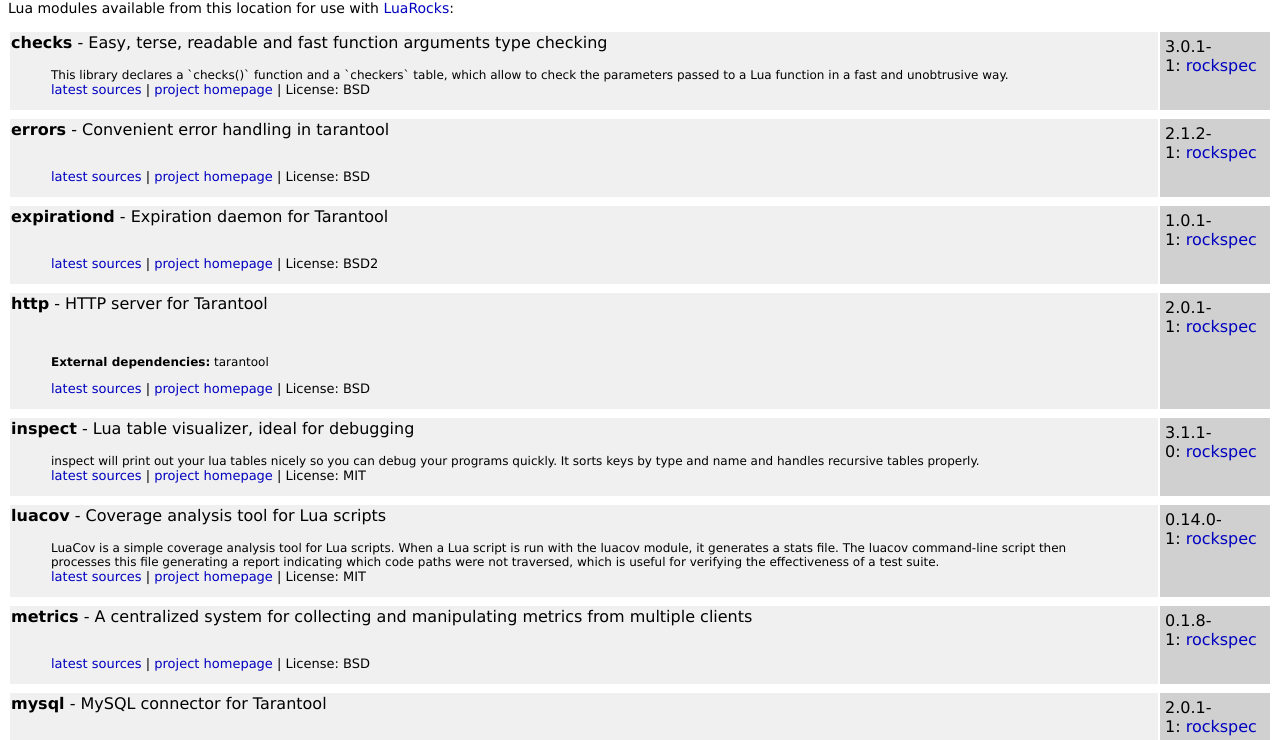
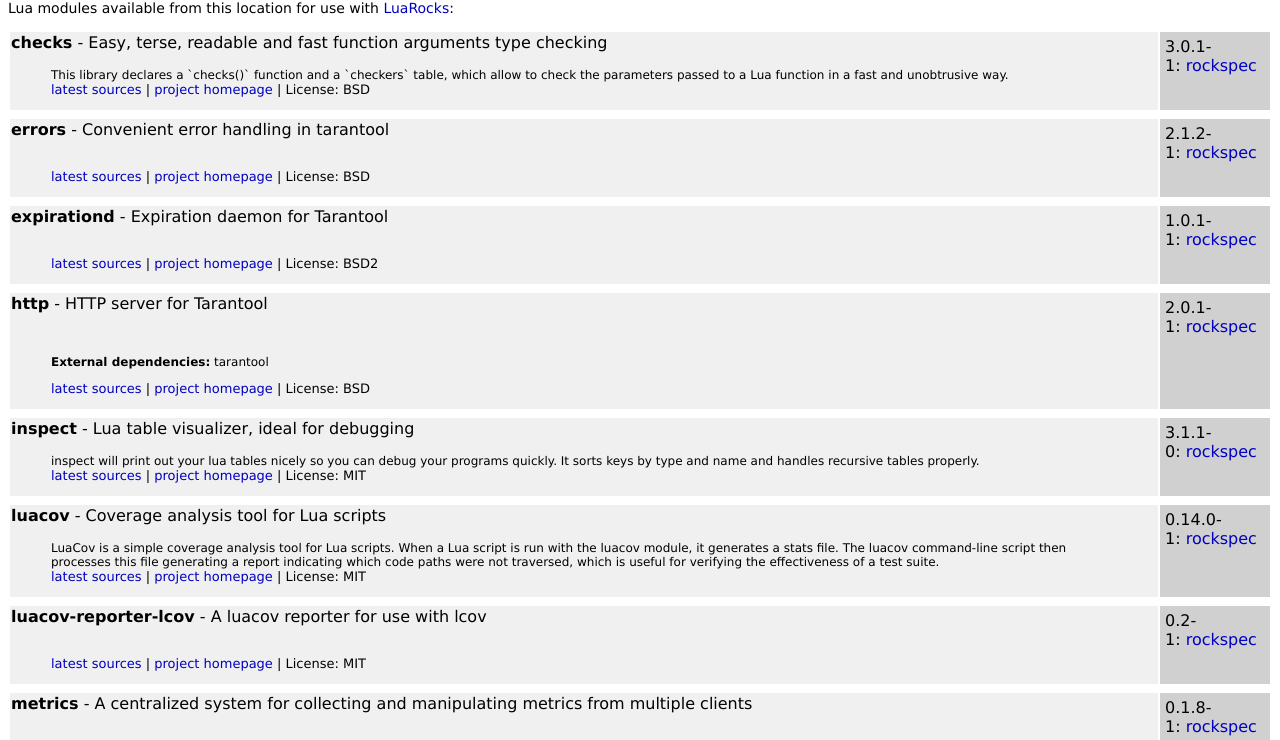
Before and after one commit to TvoroG/lua-rocks, a plain HTML site: page index.html in a window 1280 px wide. Shown: the part 60-800 px from the top of the page. Drawn offline with Linux system fonts and the light colour scheme.

Commit message:
add luacov-reporter-lcov

```diff
--- a/index.html
+++ b/index.html
@@ -105,6 +105,15 @@ Lua modules available from this location for use with <a href="http://www.luaroc
 0.14.0-1:&nbsp;<a href="luacov-0.14.0-1.rockspec">rockspec</a><br/></td></tr>
 <tr><td colspan="2" class="spacer"></td></tr>
 <td class="package">
+<p><a name="luacov-reporter-lcov"></a><a href="#luacov-reporter-lcov" class="pkg"><b>luacov-reporter-lcov</b></a> - A luacov reporter for use with lcov<br/>
+</p><blockquote><p><br/>
+
+<font size="-1"><a href="git+https://github.com/daurnimator/luacov-reporter-lcov.git">latest sources</a> | <a href="https://github.com/daurnimator/luacov-reporter-lcov" target="_blank">project homepage</a> | License: MIT</font></p>
+</blockquote></a></td>
+<td class="version">
+0.2-1:&nbsp;<a href="luacov-reporter-lcov-0.2-1.rockspec">rockspec</a><br/></td></tr>
+<tr><td colspan="2" class="spacer"></td></tr>
+<td class="package">
 <p><a name="metrics"></a><a href="#metrics" class="pkg"><b>metrics</b></a> - A centralized system for collecting and manipulating metrics from multiple clients<br/>
 </p><blockquote><p><br/>
 
```
Also changed, not shown: 6 other files.
